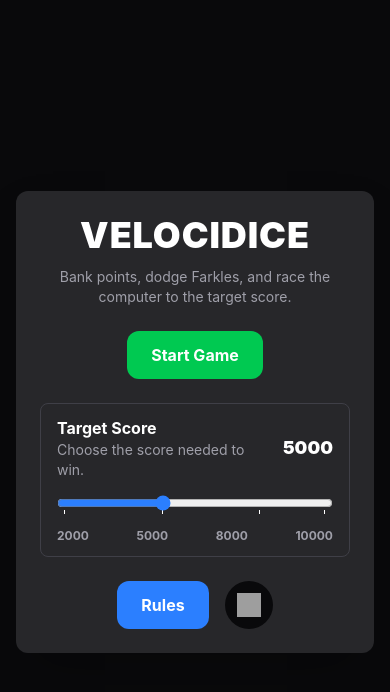
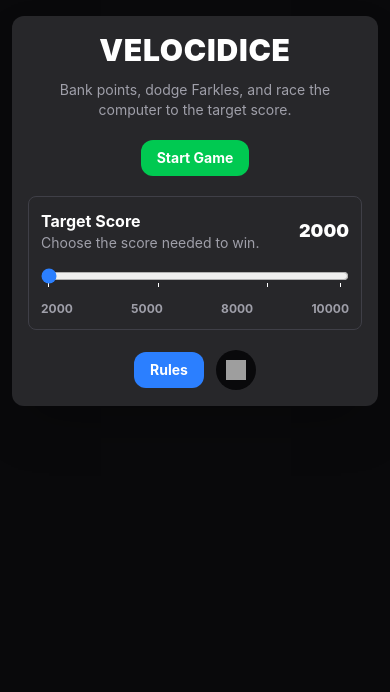
Before and after one commit to maddisanotoole/Velocidice, a React (Vite) app: page / in a window 390 px wide. Shown: the top 692 px of the page. Built offline with nearby package versions, Linux system fonts and the light colour scheme; grey boxes are pictures that could not be loaded.

Commit message:
improve mobile layout

```diff
--- a/src/App.tsx
+++ b/src/App.tsx
@@ -326,7 +326,7 @@ function App() {
   }, [roundScoreDelta, totalScoreDelta]);
 
   return (
-    <div className="min-h-screen bg-zinc-900 text-white flex flex-col items-center justify-center gap-8">
+    <div className="flex min-h-dvh flex-col items-center justify-start gap-4 bg-zinc-900 px-3 py-16 text-white sm:justify-center sm:gap-8 sm:px-4 sm:py-8">
       {!hasStartedGame && (
         <StartMenu
           isMuted={isMuted}
@@ -361,7 +361,7 @@ function App() {
       />
 
       <p
-        className={`rounded-xl border-2 px-5 py-2 text-lg font-black uppercase tracking-wide shadow-lg ${turnBannerClasses}`}
+        className={`rounded-xl border-2 px-4 py-1.5 text-base font-black uppercase tracking-wide shadow-lg sm:px-5 sm:py-2 sm:text-lg ${turnBannerClasses}`}
       >
         {turnLabel}
       </p>
--- a/src/appConstants.ts
+++ b/src/appConstants.ts
@@ -3,7 +3,7 @@ export const ACTION_MESSAGE_DELAY_MS = 1200;
 export const SCORE_DELTA_DELAY_MS = 1200;
 export const TURN_SWITCH_DELAY_MS = 1200;
 export const HOLD_TO_END_GAME_MS = 1200;
-export const DEFAULT_TARGET_SCORE = 5000;
+export const DEFAULT_TARGET_SCORE = 2000;
 export const TARGET_SCORE_OPTIONS = [2000, 5000, 8000, 10000] as const;
 export const GITHUB_REPOSITORY_URL =
   "https://github.com/maddisanotoole/Velocidice";
--- a/src/components/Board.tsx
+++ b/src/components/Board.tsx
@@ -6,14 +6,14 @@ type BoardProps = {
 };
 
 const boardSizeClasses = {
-  [BoardSize.SMALL]: "gap-3 rounded-xl px-3 py-2",
-  [BoardSize.NORMAL]: "gap-5 rounded-2xl px-5 py-3",
+  [BoardSize.SMALL]: "gap-2 rounded-xl px-2 py-2 sm:gap-3 sm:px-3",
+  [BoardSize.NORMAL]: "gap-3 rounded-2xl px-3 py-2 sm:gap-5 sm:px-5 sm:py-3",
 } as const;
 
 export function Board({ children, size = BoardSize.NORMAL }: BoardProps) {
   return (
     <div
-      className={`flex flex-col bg-zinc-800 shadow-xl ${boardSizeClasses[size]}`}
+      className={`flex max-w-full flex-col bg-zinc-800 shadow-xl ${boardSizeClasses[size]}`}
     >
       {children}
     </div>
--- a/src/components/DiceFace.tsx
+++ b/src/components/DiceFace.tsx
@@ -26,13 +26,13 @@ const pipPositions = {
 } as const;
 
 const pipClasses = {
-  "top-left": "left-3 top-3",
-  "top-right": "right-3 top-3",
-  "middle-left": "left-3 top-1/2 -translate-y-1/2",
-  "middle-right": "right-3 top-1/2 -translate-y-1/2",
+  "top-left": "left-2.5 top-2.5 sm:left-3 sm:top-3",
+  "top-right": "right-2.5 top-2.5 sm:right-3 sm:top-3",
+  "middle-left": "left-2.5 top-1/2 -translate-y-1/2 sm:left-3",
+  "middle-right": "right-2.5 top-1/2 -translate-y-1/2 sm:right-3",
   center: "left-1/2 top-1/2 -translate-x-1/2 -translate-y-1/2",
-  "bottom-left": "bottom-3 left-3",
-  "bottom-right": "bottom-3 right-3",
+  "bottom-left": "bottom-2.5 left-2.5 sm:bottom-3 sm:left-3",
+  "bottom-right": "bottom-2.5 right-2.5 sm:bottom-3 sm:right-3",
 } as const;
 
 export const DieFace: React.FC<DieProps> = ({
@@ -80,7 +80,7 @@ export const DieFace: React.FC<DieProps> = ({
             }
       }
       className={`
-  relative h-16 w-16 rounded-xl cursor-pointer transition-all shadow-lg
+  relative h-14 w-14 rounded-xl cursor-pointer transition-all shadow-lg sm:h-16 sm:w-16
   ${
     isHeld
       ? "bg-green-500"
@@ -94,7 +94,7 @@ export const DieFace: React.FC<DieProps> = ({
     >
       {pipPositions[die.value as keyof typeof pipPositions].map((position) => (
         <span
-          className={`absolute h-3 w-3 rounded-full ${
+          className={`absolute h-2.5 w-2.5 rounded-full sm:h-3 sm:w-3 ${
             isHeld ? "bg-white" : "bg-zinc-950"
           } ${pipClasses[position]}`}
           key={position}
--- a/src/components/FeedbackToast.tsx
+++ b/src/components/FeedbackToast.tsx
@@ -19,7 +19,7 @@ export function FeedbackToast({
 
   return (
     <p
-      className={`pointer-events-none fixed left-1/2 top-24 z-50 -translate-x-1/2 rounded-xl bg-zinc-950/90 px-5 py-3 text-2xl font-black uppercase tracking-wide shadow-2xl ${variantClasses[variant]}`}
+      className={`pointer-events-none fixed left-1/2 top-16 z-50 max-w-[calc(100vw-2rem)] -translate-x-1/2 rounded-xl bg-zinc-950/90 px-4 py-2 text-center text-xl font-black uppercase tracking-wide shadow-2xl sm:top-24 sm:px-5 sm:py-3 sm:text-2xl ${variantClasses[variant]}`}
     >
       {message}
     </p>
--- a/src/components/GameButton.tsx
+++ b/src/components/GameButton.tsx
@@ -39,7 +39,7 @@ const Button: React.FC<ButtonProps> = ({
       onPointerDown={onPointerDown}
       onPointerLeave={onPointerLeave}
       onPointerUp={onPointerUp}
-      className={`px-6 py-3 rounded-xl font-bold transition-colors duration-200 ${
+      className={`rounded-xl px-4 py-2 text-sm font-bold transition-colors duration-200 sm:px-6 sm:py-3 sm:text-base ${
         colorClasses[color]
       } ${disabledClasses}`}
       disabled={disabled}
--- a/src/components/MuteButton.tsx
+++ b/src/components/MuteButton.tsx
@@ -10,12 +10,16 @@ export function MuteButton({ isMuted, onMuteChange }: MuteButtonProps) {
   return (
     <button
       aria-label={isMuted ? "Turn sound on" : "Mute sound"}
-      className="rounded-full bg-zinc-950 p-3 transition-colors hover:bg-zinc-700 active:bg-zinc-600"
+      className="rounded-full bg-zinc-950 p-2.5 transition-colors hover:bg-zinc-700 active:bg-zinc-600 sm:p-3"
       onClick={() => onMuteChange(!isMuted)}
       title={isMuted ? "Turn sound on" : "Mute sound"}
       type="button"
     >
-      <img alt="" className="h-6 w-6" src={isMuted ? soundOffIcon : soundOnIcon} />
+      <img
+        alt=""
+        className="h-5 w-5 sm:h-6 sm:w-6"
+        src={isMuted ? soundOffIcon : soundOnIcon}
+      />
     </button>
   );
 }
--- a/src/components/ScoreItem.tsx
+++ b/src/components/ScoreItem.tsx
@@ -11,11 +11,11 @@ type ScoreItemProps = {
 const textSizeClasses = {
   [TextSize.SMALL]: {
     label: "text-xs",
-    value: "text-xl",
+    value: "text-lg sm:text-xl",
   },
   [TextSize.NORMAL]: {
     label: "text-sm",
-    value: "text-3xl",
+    value: "text-2xl sm:text-3xl",
   },
 } as const;
 
@@ -30,7 +30,7 @@ export function ScoreItem({
 
   return (
     <div
-      className={`grid grid-rows-[1.25rem_auto_1.25rem] place-items-center rounded-lg px-3 py-2 transition-colors ${
+      className={`grid grid-rows-[1.25rem_auto_1.25rem] place-items-center rounded-lg px-2 py-1 transition-colors sm:px-3 sm:py-2 ${
         active ? "bg-yellow-400" : ""
       }`}
     >
--- a/src/components/SettingsButton.tsx
+++ b/src/components/SettingsButton.tsx
@@ -8,12 +8,12 @@ export function SettingsButton({ onClick }: SettingsButtonProps) {
   return (
     <button
       aria-label="Open settings"
-      className="fixed right-4 top-4 z-40 rounded-full bg-zinc-800 p-3 text-white shadow-lg transition-colors hover:bg-zinc-700 active:bg-zinc-600"
+      className="fixed right-3 top-3 z-40 rounded-full bg-zinc-800 p-2.5 text-white shadow-lg transition-colors hover:bg-zinc-700 active:bg-zinc-600 sm:right-4 sm:top-4 sm:p-3"
       onClick={onClick}
       title="Settings"
       type="button"
     >
-      <img alt="" className="h-6 w-6" src={settingsIcon} />
+      <img alt="" className="h-5 w-5 sm:h-6 sm:w-6" src={settingsIcon} />
     </button>
   );
 }
--- a/src/components/SettingsModal.tsx
+++ b/src/components/SettingsModal.tsx
@@ -35,11 +35,11 @@ export function SettingsModal({
     >
       <section
         aria-modal="true"
-        className="w-full max-w-md rounded-xl bg-zinc-800 p-4 text-white shadow-2xl sm:p-6"
+        className="max-h-[calc(100dvh-2rem)] w-full max-w-md overflow-y-auto rounded-xl bg-zinc-800 p-4 text-white shadow-2xl sm:p-6"
         onClick={(event) => event.stopPropagation()}
         role="dialog"
       >
-        <div className="mb-6 flex items-start justify-between gap-4">
+        <div className="mb-5 flex items-start justify-between gap-3 sm:mb-6 sm:gap-4">
           <div>
             <h2 className="text-2xl font-black sm:text-3xl">Settings</h2>
             <p className="mt-1 text-sm text-zinc-400">
@@ -52,8 +52,8 @@ export function SettingsModal({
           </Button>
         </div>
 
-        <div className="space-y-6">
-          <section className="flex items-center justify-between gap-4 rounded-lg border border-zinc-700 px-4 py-3">
+        <div className="space-y-4 sm:space-y-6">
+          <section className="flex items-center justify-between gap-3 rounded-lg border border-zinc-700 px-3 py-3 sm:gap-4 sm:px-4">
             <span>
               <span className="block font-bold">Mute Sound</span>
               <span className="block text-sm text-zinc-400">
@@ -63,7 +63,7 @@ export function SettingsModal({
             <MuteButton isMuted={isMuted} onMuteChange={onMuteChange} />
           </section>
 
-          <section className="rounded-lg border border-zinc-700 px-4 py-3">
+          <section className="rounded-lg border border-zinc-700 px-3 py-3 sm:px-4">
             <div className="mb-3">
               <h3 className="font-bold">Game Setup</h3>
               <p className="text-sm text-zinc-400">
--- a/src/components/StartMenu.tsx
+++ b/src/components/StartMenu.tsx
@@ -21,10 +21,10 @@ export function StartMenu({
   targetScore,
 }: StartMenuProps) {
   return (
-    <div className="fixed inset-0 z-50 flex items-center justify-center bg-zinc-950 px-4 text-white">
-      <section className="w-full max-w-md rounded-xl bg-zinc-800 p-6 shadow-2xl">
+    <div className="fixed inset-0 z-50 flex items-start justify-center overflow-y-auto bg-zinc-950 px-3 py-4 text-white sm:items-center sm:px-4">
+      <section className="w-full max-w-md rounded-xl bg-zinc-800 p-4 shadow-2xl sm:p-6">
         <div className="text-center">
-          <h1 className="text-4xl font-black uppercase tracking-wide">
+          <h1 className="text-3xl font-black uppercase tracking-wide sm:text-4xl">
             VelociDice
           </h1>
           <p className="mx-auto mt-3 max-w-xs text-sm text-zinc-400">
@@ -32,13 +32,13 @@ export function StartMenu({
             score.
           </p>
         </div>
-        <div className="mt-6 flex justify-center">
+        <div className="mt-5 flex justify-center sm:mt-6">
           <Button onClick={onStart} color="green">
             Start Game
           </Button>
         </div>
-        <section className="mt-6 rounded-lg border border-zinc-700 px-4 py-3">
-          <div className="mb-3 flex items-center justify-between gap-4">
+        <section className="mt-5 rounded-lg border border-zinc-700 px-3 py-3 sm:mt-6 sm:px-4">
+          <div className="mb-3 flex items-center justify-between gap-3">
             <div>
               <h2 className="font-bold">Target Score</h2>
               <p className="text-sm text-zinc-400">
@@ -53,7 +53,7 @@ export function StartMenu({
           />
         </section>
 
-        <div className="mt-6 flex items-center justify-center gap-4">
+        <div className="mt-5 flex items-center justify-center gap-3 sm:mt-6 sm:gap-4">
           <RulesButton onClick={onOpenRules} />
           <MuteButton isMuted={isMuted} onMuteChange={onMuteChange} />
         </div>
```
